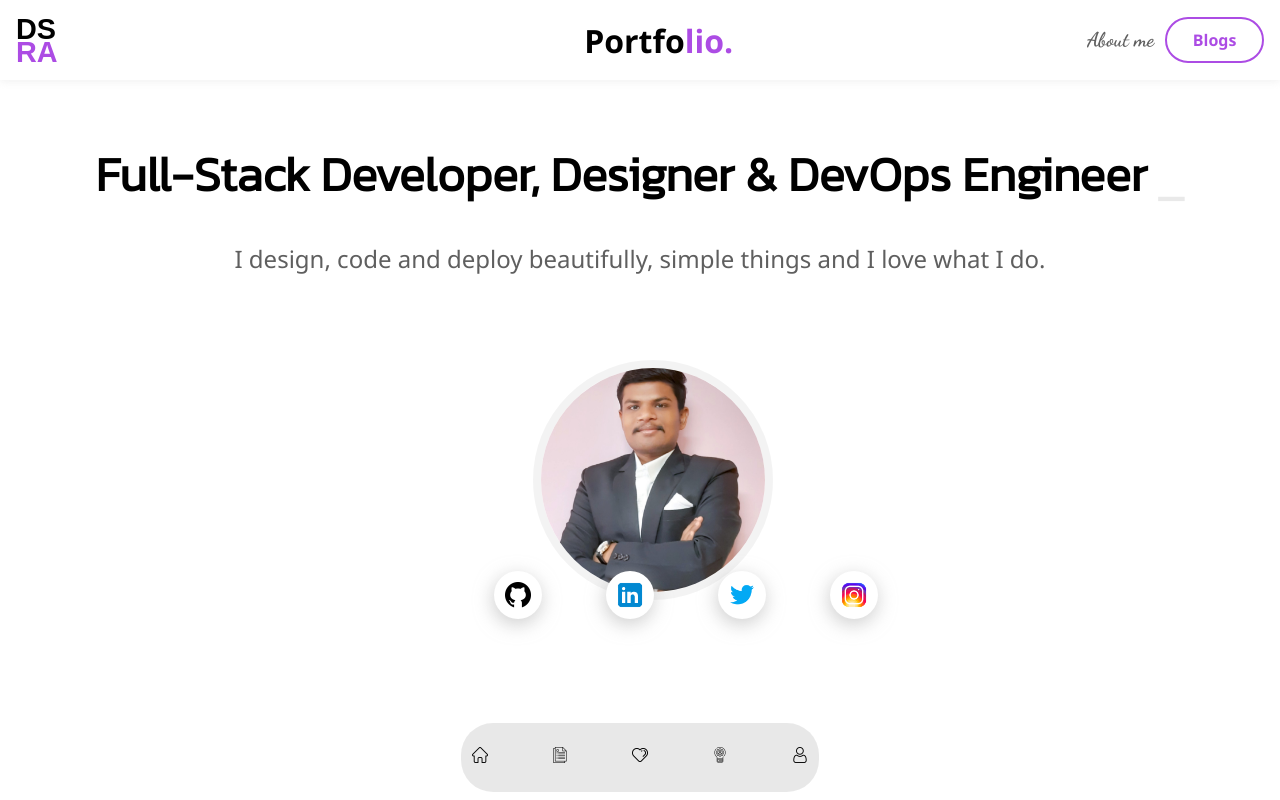
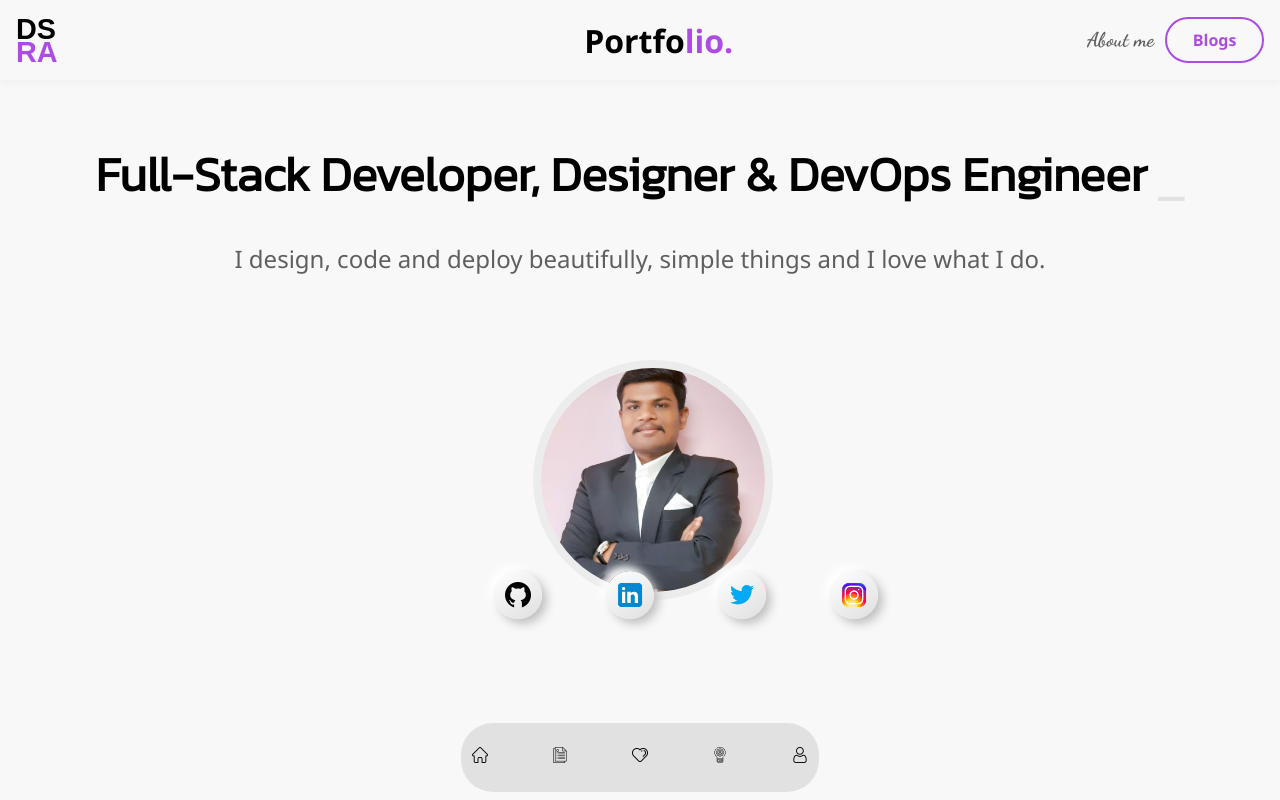
Before and after one commit to dsrathore1/Personal-Porfolio, a React (Create React App) app in the folder client/: page / in a window 1280 px wide. Shown: the top 800 px of the page. Built offline with nearby package versions, Linux system fonts and the light colour scheme; a web font is replaced by a local one.

Commit message:
Edit in Client

```diff
--- a/client/src/Components/Nav/Nav.jsx
+++ b/client/src/Components/Nav/Nav.jsx
@@ -5,7 +5,7 @@ import { Link } from 'react-router-dom';
 const Nav = () => {
     return (
         <>
-            <div className='container' id='nav'>
+            <div className='navContainer' id='nav'>
                 <span className='logo'> DS<br /><span className='s'>RA</span></span>
                 <div className='MiddleTitle'>Portfo<span>lio.</span></div>
                 <div>
--- a/client/src/Components/Nav/NavStyle.css
+++ b/client/src/Components/Nav/NavStyle.css
@@ -4,7 +4,7 @@
     font-family: 'Segoe UI', Tahoma, Geneva, Verdana, sans-serif;
 }
 
-.container {
+.navContainer {
     height: 10vh;
     display: flex;
     justify-content: space-between;
--- a/client/src/Components/Social Media Icon/SMIconStyle.css
+++ b/client/src/Components/Social Media Icon/SMIconStyle.css
@@ -9,11 +9,12 @@
 .sMImg {
     height: 2rem;
     margin-top: 16rem;
-    background: #fff;
     border-radius: 50%;
     margin-right: 4rem;
     padding: .5rem;
-    box-shadow: -1px 5px 18px 1px #bbbbbba8;
+    background: linear-gradient(145deg, #ffffff, #dfdfdf);
+    box-shadow: 5px 5px 10px #c1c1c1,
+        -5px -5px 10px #ffffff;
     border: none;
     outline: none;
     transition: all .3s ease-in-out;
@@ -21,5 +22,7 @@
 
 
 .sMImg:hover {
-    transform: scale(1.2);
+    background: #f8f8f8;
+    box-shadow: inset 10px 10px 20px #d3d3d3,
+        inset -10px -10px 20px #ffffff;
 }
--- a/client/src/Pages/Home/HomeStyle.css
+++ b/client/src/Pages/Home/HomeStyle.css
@@ -23,6 +23,9 @@
     display: flex;
     align-items: center;
     justify-content: center;
+    background: linear-gradient(145deg, #ffffff, #dfdfdf);
+    box-shadow: 5px 5px 7px #cecece,
+        -5px -5px 7px #ffffff;
 }
 
 .avatarImg {
@@ -72,7 +75,7 @@
     text-transform: uppercase;
     font-weight: 600;
     cursor: pointer;
-    font-size:  large;
+    font-size: large;
 }
 
 .allProjects:active {
--- a/client/src/Pages/Projects/ProjectNavStyle.css
+++ b/client/src/Pages/Projects/ProjectNavStyle.css
@@ -19,6 +19,7 @@
     font-weight: 800;
     margin-left: 1rem;
     font-size: 28px;
+    cursor: default;
 }
 
 .projectOL {
--- a/client/src/index.css
+++ b/client/src/index.css
@@ -9,6 +9,7 @@ body {
 
 html {
   scroll-behavior: smooth;
+  background: #f8f8f8;
 }
 
 ::-webkit-scrollbar {
```
Also changed, not shown: 1 other file (tests, documents, lock files or other folders).
